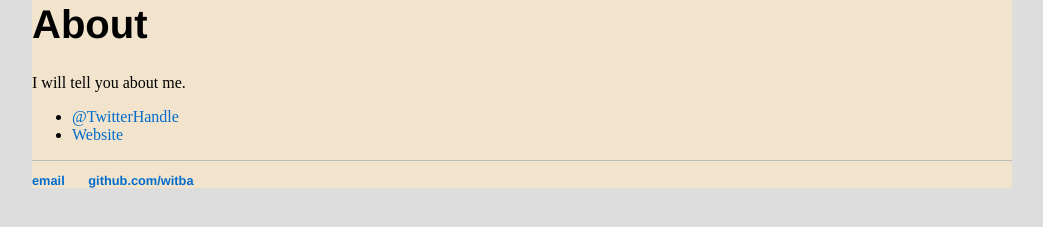
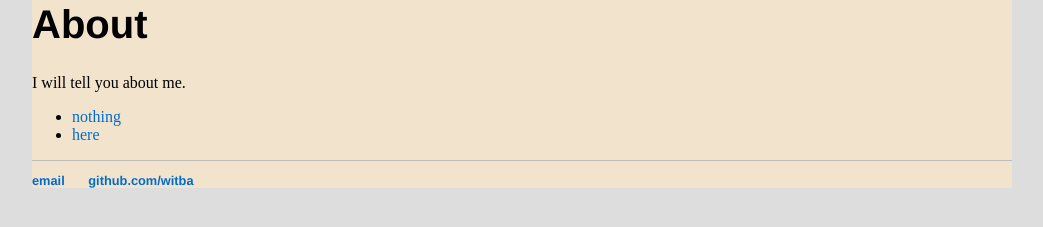
Before and after one commit to witba/witba.github.io, a Jekyll site: the page built from about/index.html, in a window 1280 px wide. Shown: the part 136-363 px from the top of the page, without its empty margins (118-1161 px from the left). Built offline with Jekyll 4.4.1, drawn with Linux system fonts in a browser that asks for light colours.

Commit message:
Update index.html

```diff
--- a/about/index.html
+++ b/about/index.html
@@ -8,7 +8,7 @@ title: About
 			<p>I will tell you about me.</p>
 
 			<ul class="contacts">
-				<li><a href="#">@TwitterHandle</a></li>
-				<li><a href="#">Website</a></li>
+				<li><a href="#">nothing</a></li>
+				<li><a href="#">here</a></li>
 				</ul>
 </div>
```
